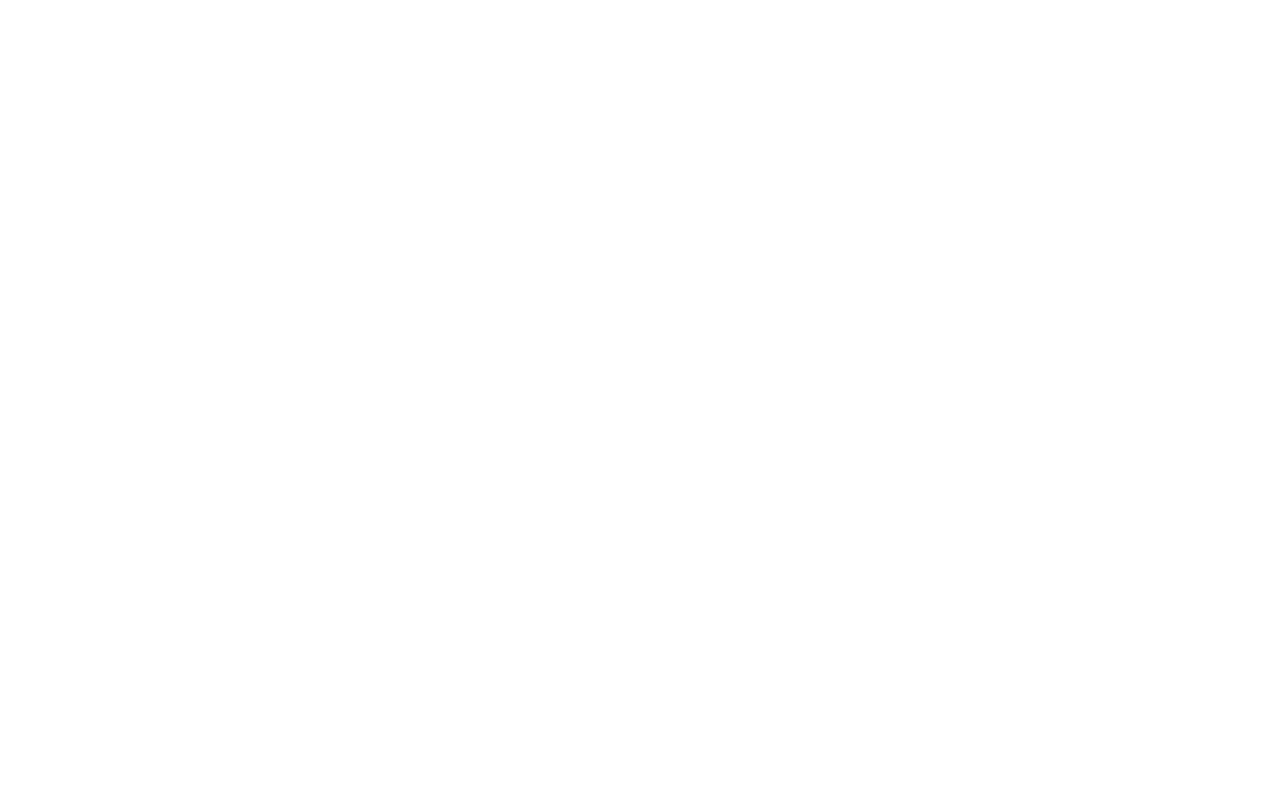
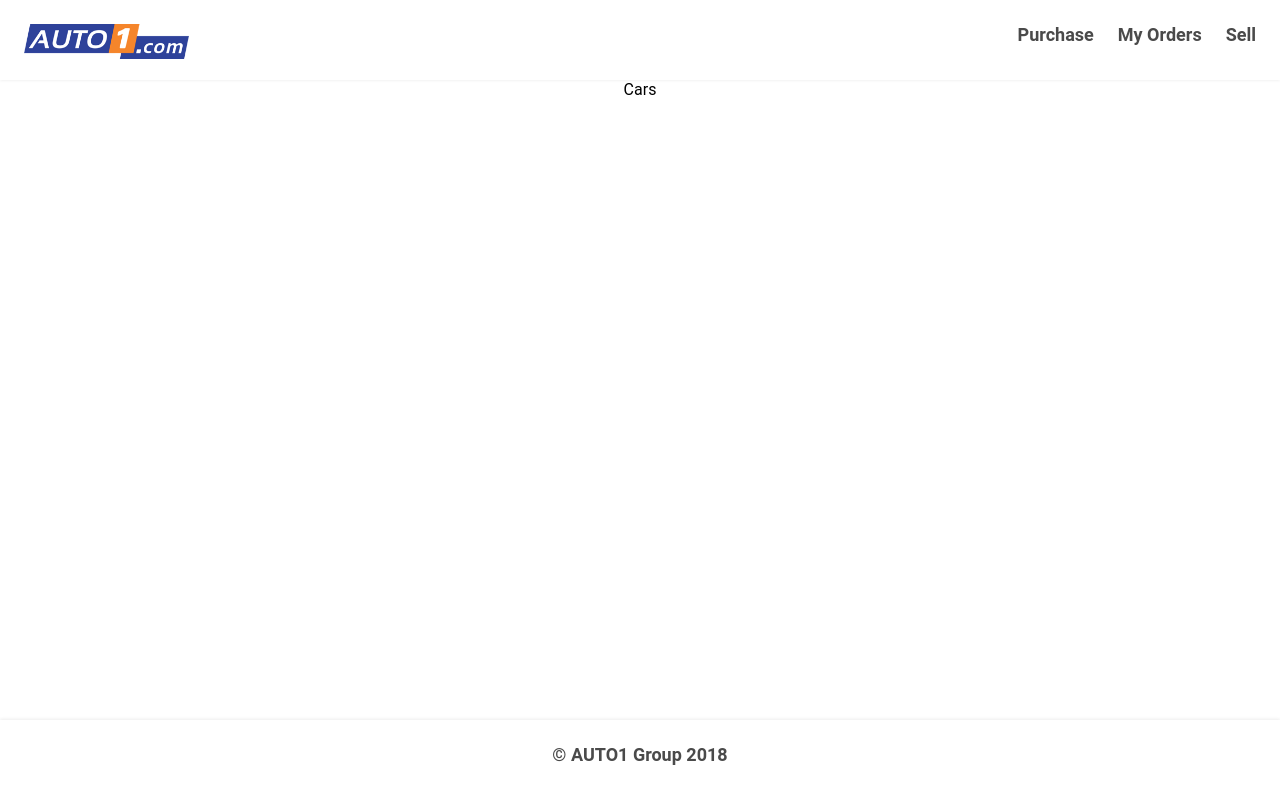
Before and after one commit to aimanesmimah/react-hustle, a React (Create React App) app: page /#/ in a window 1280 px wide. Built offline with nearby package versions, Linux system fonts and the light colour scheme.

Commit message:
setup  app template and layouts (header & footer)

```diff
--- /dev/null
+++ b/src/components/AppTemplate.jsx
@@ -0,0 +1,20 @@
+import React, { Component } from 'react';
+import {Div} from '../styledComponents/main';
+import Header from './layout/Header';
+import Footer from './layout/Footer';
+
+class AppTemplate extends Component {
+    render() {
+        return (
+            <Div>
+                <Header />
+                <Div>
+                    {this.props.children}
+                </Div>
+                <Footer />
+            </Div>
+        );
+    }
+}
+
+export default AppTemplate;
--- /dev/null
+++ b/src/components/common/Logo.jsx
@@ -0,0 +1,15 @@
+import React from 'react'
+import logo from './logo.png';
+import {Div, CustomDiv} from '../../styledComponents/main';
+
+
+export default React.memo((props)=>{
+    const imageStyle= {
+        width: '165px',
+        height: '35px'
+    }
+    return(
+        <CustomDiv margin={'24px 0 0 24px'}>
+            <img src={logo} alt="" style={imageStyle} />
+        </CustomDiv>)
+})
--- /dev/null
+++ b/src/components/layout/Footer.jsx
@@ -0,0 +1,11 @@
+import React from 'react';
+import {CustomDiv} from '../../styledComponents/main';
+import {Medium,BigRegular,BigBold} from '../../styledComponents/fonts';
+import {colors} from '../../styledComponents/colors';
+
+export default ()=> (
+    <CustomDiv height={'80px'} width={'100%'}
+                boxShadow={`0 -1px 3px ${colors.light_grey}`} position={'fixed'} bottom={'0'}  >
+        <CustomDiv margin={'24px auto'} > <BigBold color={colors.dark_grey} >© AUTO1 Group 2018</BigBold> </CustomDiv>
+    </CustomDiv>
+)
--- /dev/null
+++ b/src/components/layout/Header.jsx
@@ -0,0 +1,46 @@
+import React from 'react';
+import PropTypes from 'prop-types';
+import Logo from '../common/Logo.jsx';
+import {CustomDiv,Div,FlexRow} from '../../styledComponents/main';
+import {BigRegular,BigBold} from '../../styledComponents/fonts';
+import {DefaultAnchor} from '../../styledComponents/controls';
+import {colors} from '../../styledComponents/colors';
+
+export default ()=> (
+    <CustomDiv height={'80px'} width={'100%'} boxShadow={`0 1.3px 3px ${colors.light_grey}`} >
+        <Div className="float-left">
+            <Logo />
+        </Div>
+        <Div className="float-right" >
+            <Menu />
+        </Div>
+    </CustomDiv>
+)
+
+
+
+const Menu = (props,{store})=>{
+    const {NavMenu} = store.getState()
+
+    const onItemClick= (e,item)=>{
+        e.preventDefault()
+        alert(item)
+    }
+
+    return (
+    <FlexRow margin={'24px 0 0 0'}>
+        {
+            NavMenu.map((item,index)=> <MenuItem key={index} item={item} onItemClick={onItemClick} /> )
+        }
+    </FlexRow> )
+}
+
+const MenuItem= ({item,onItemClick})=> (
+    <CustomDiv margin={'0 24px 0 0'} cursor={'pointer'} >
+        <BigBold color={colors.dark_grey} onClick={(e)=> onItemClick(e,item)}>{item}</BigBold>
+    </CustomDiv>
+)
+
+Menu.contextTypes = {
+    store : PropTypes.object
+}
--- a/src/components/pages/car/index.jsx
+++ b/src/components/pages/car/index.jsx
@@ -1,11 +1,13 @@
 import React, { Component } from 'react';
+import AppTemplate from '../../AppTemplate';
+import {Div} from '../../../styledComponents/main';
 
 class CarsIndex extends Component {
     render() {
         return (
-            <div>
-
-            </div>
+            <AppTemplate>
+                <Div>Hello car</Div>
+            </AppTemplate>
         );
     }
 }
--- a/src/components/pages/cars/index.jsx
+++ b/src/components/pages/cars/index.jsx
@@ -1,11 +1,13 @@
 import React, { Component } from 'react';
+import AppTemplate from '../../AppTemplate';
+import {Div} from '../../../styledComponents/main';
 
 class CarIndex extends Component {
     render() {
         return (
-            <div>
-
-            </div>
+            <AppTemplate>
+                <Div>Cars </Div>
+            </AppTemplate>
         );
     }
 }
```
Also changed, not shown: src/components/common/logo.png (added).
